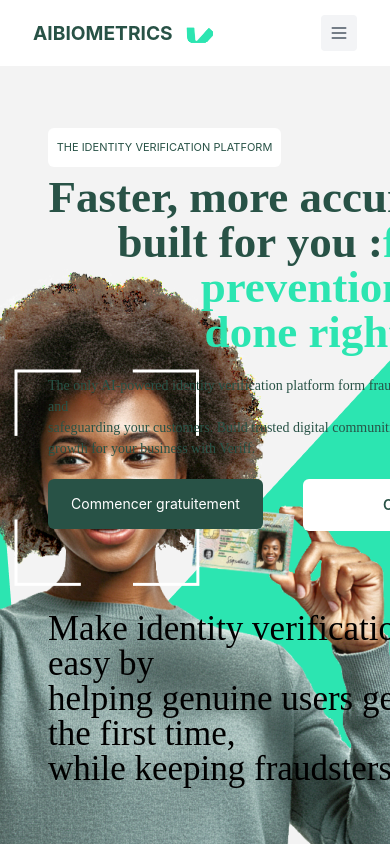
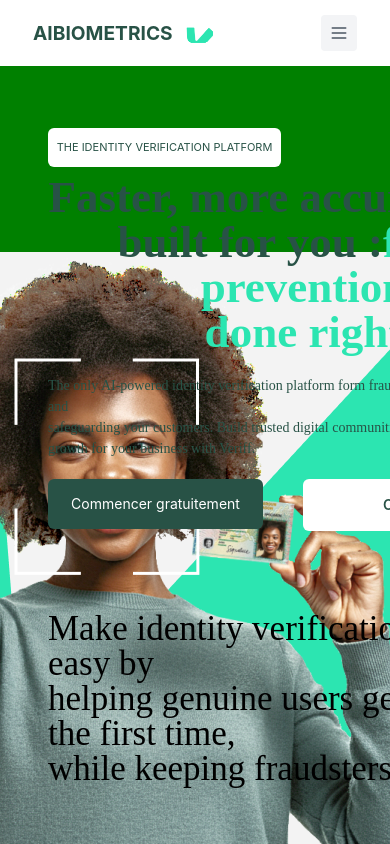
Before and after one commit to chrisvaldes/sekure-site, a React (Create React App) app: page / in a window 390 px wide. Shown: the top 844 px of the page. Built offline with nearby package versions, Linux system fonts and the light colour scheme.

Commit message:
version1.5

```diff
--- a/src/Pages/Customer/Customer.jsx
+++ b/src/Pages/Customer/Customer.jsx
@@ -8,7 +8,7 @@ import women from "../../images/women-acceuil.png";
 
 export default function Customer() {
     return (
-        <>
+        <div className='flex w-full'>
             <div>
                 <section>
                     <NavBar />
@@ -677,6 +677,6 @@ export default function Customer() {
                 </section>
 
             </div>
-        </>
+        </div>
     )
 }
--- a/src/index.css
+++ b/src/index.css
@@ -49,7 +49,8 @@ nav .nav-items .nav-item {
   background-position: 100% 33.5%;
 
 }
-.phone-section{
+
+.phone-section {
   background-repeat: no-repeat;
   background-image: url("../src/images/phones.png");
   background-position: 100% 100%;
@@ -561,6 +562,15 @@ form .logo-footer img {
   }
 }
 
+@media (max-width:630px) {
+  .main-section {
+    background-color: green;
+    background-repeat: no-repeat;
+    background-position: 100% 32%;
+
+  }
+}
+
 @media (max-width:480px) {
   nav {
     padding: 0 2rem;
```
